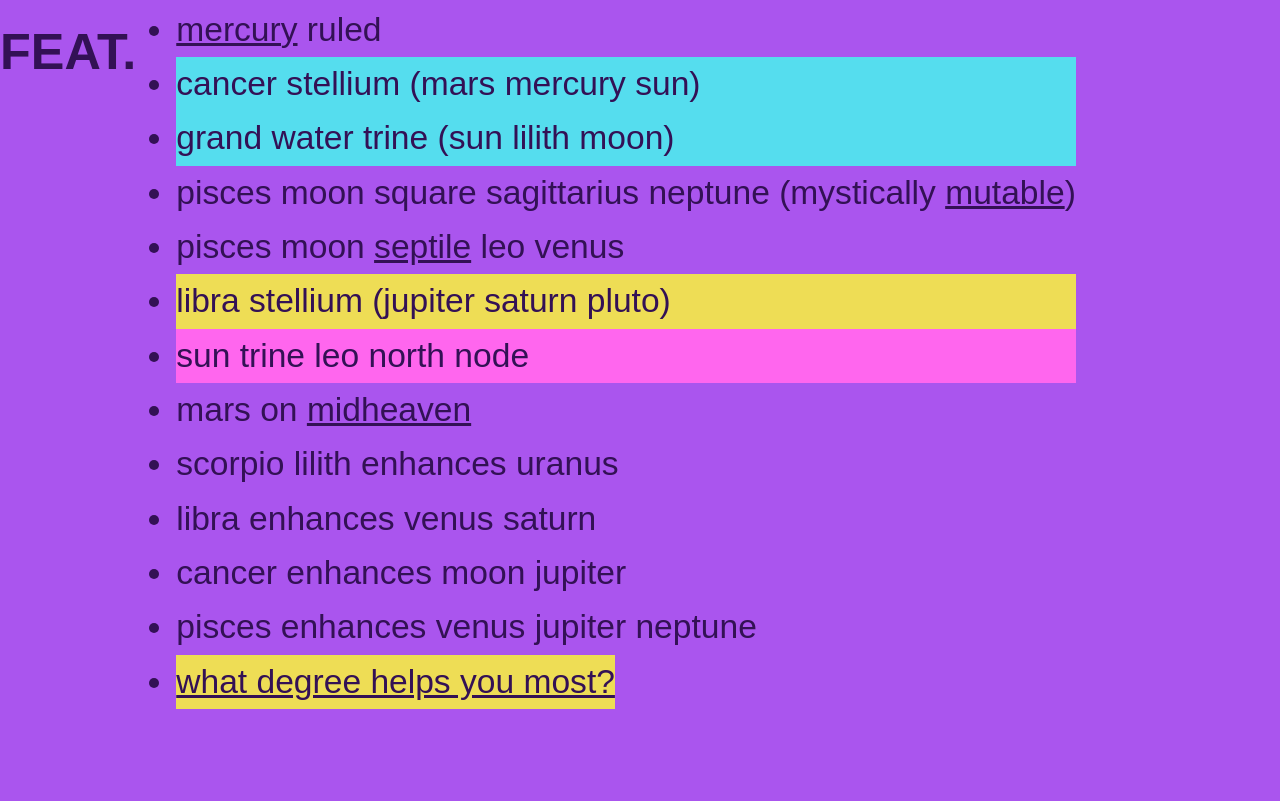
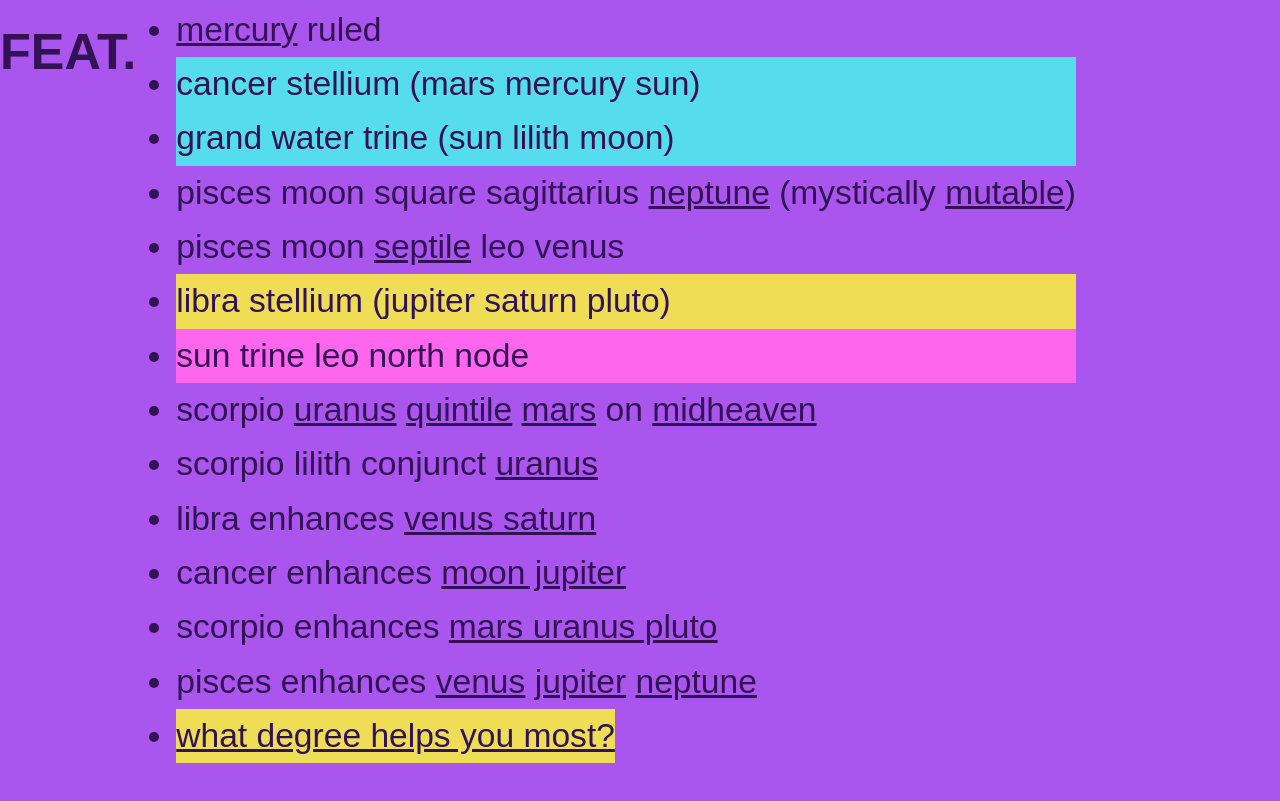
Before and after one commit to p9e/kave, a website: page natal.html in a window 1280 px wide. Shown: the part 1742-2543 px from the top of the page. Drawn offline with Linux system fonts and the light colour scheme.

Commit message:
#3 puravida hyperlink

```diff
--- a/natal.html
+++ b/natal.html
@@ -114,15 +114,16 @@
     <li><a href="https://webmural.com/dm">mercury</a> ruled
     <li class="tape-bluv">cancer stellium (mars mercury sun)
     <li class="tape-bluv">grand water trine (sun lilith moon)
-    <li class="tape-watt">pisces moon square sagittarius neptune (mystically <a href="https://webmural.com/mode">mutable</a>)
+    <li class="tape-watt">pisces moon square sagittarius <a href="https://webmural.com/nerd">neptune</a> (mystically <a href="https://webmural.com/mode">mutable</a>)
     <li class="tape-watt">pisces moon <a href="https://webmural.com/septile">septile</a> leo venus
     <li class="tape-loud">libra stellium (jupiter saturn pluto)
     <li class="tape-play">sun trine leo north node
-    <li class="tape-watt">mars on <a href="https://webmural.com/mc">midheaven</a>
-    <li class="tape-watt">scorpio lilith enhances uranus
-    <li class="tape-watt">libra enhances venus saturn
-    <li class="tape-watt">cancer enhances moon jupiter
-    <li class="tape-watt">pisces enhances venus jupiter neptune
+    <li class="tape-watt">scorpio <a href="https://s9a.page/1111">uranus</a> <a href="https://p9e.page/q">quintile</a> <a href="https://p9e.page/mars">mars</a> on <a href="https://webmural.com/mc">midheaven</a>
+    <li class="tape-watt">scorpio lilith conjunct <a href="https://webmural.com/uranus">uranus</a>
+    <li class="tape-watt">libra enhances <a href="https://webmural.com/swirl">venus saturn</a>
+    <li class="tape-watt">cancer enhances <a href="https://webmural.com/elara">moon jupiter</a>
+    <li class="tape-watt">scorpio enhances <a href="https://webmural.com/clim8">mars uranus pluto</a>
+    <li class="tape-watt">pisces enhances <a href="https://webmural.com/vowel">venus</a> <a href="https://webmural.com/jupiter">jupiter</a> <a href="https://webmural.com/dialon">neptune</a>
     <li><a href="https://s9a.page/orb" class="tape-loud">what degree helps you most?</a>
   </ul>
 </section>
```
